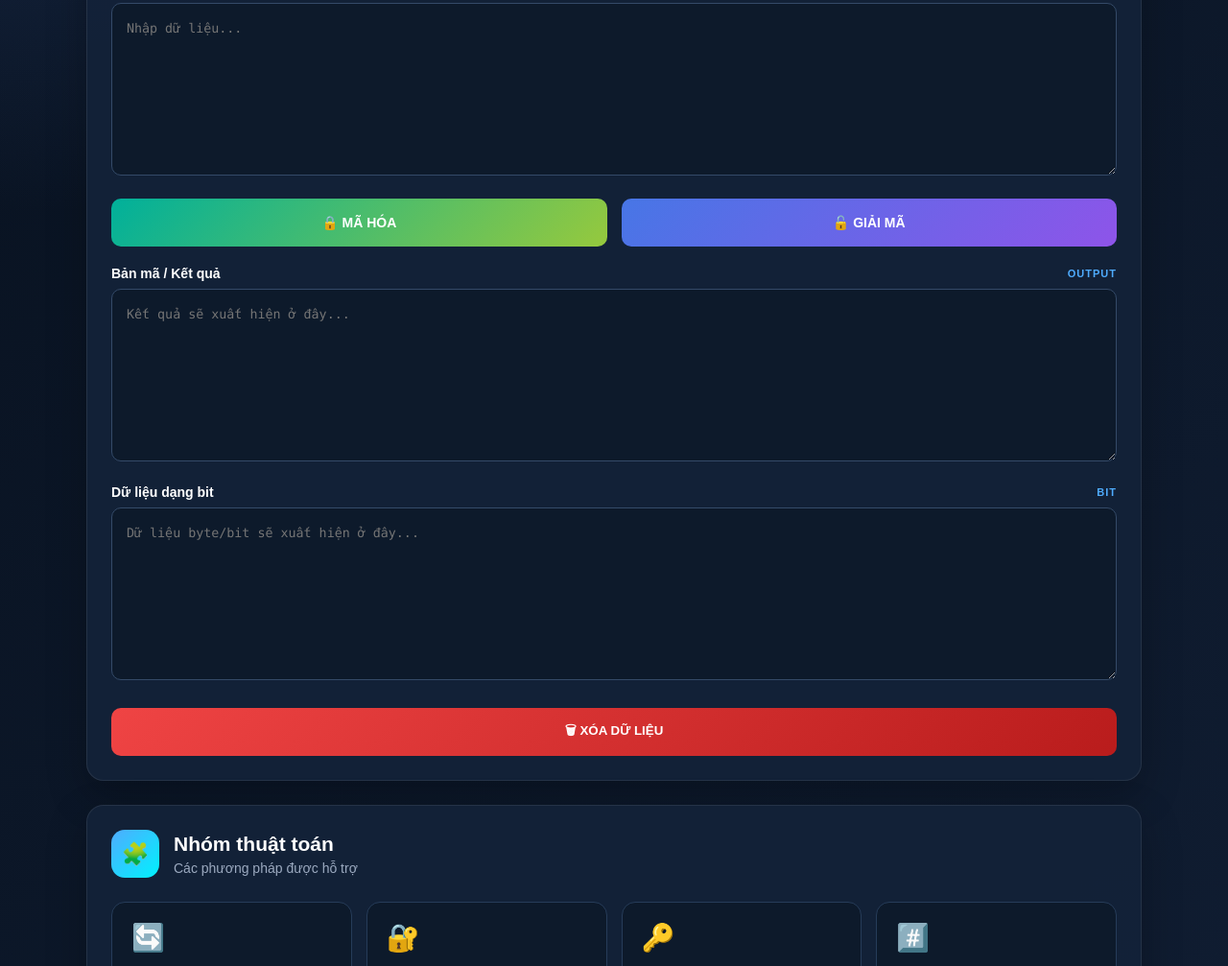
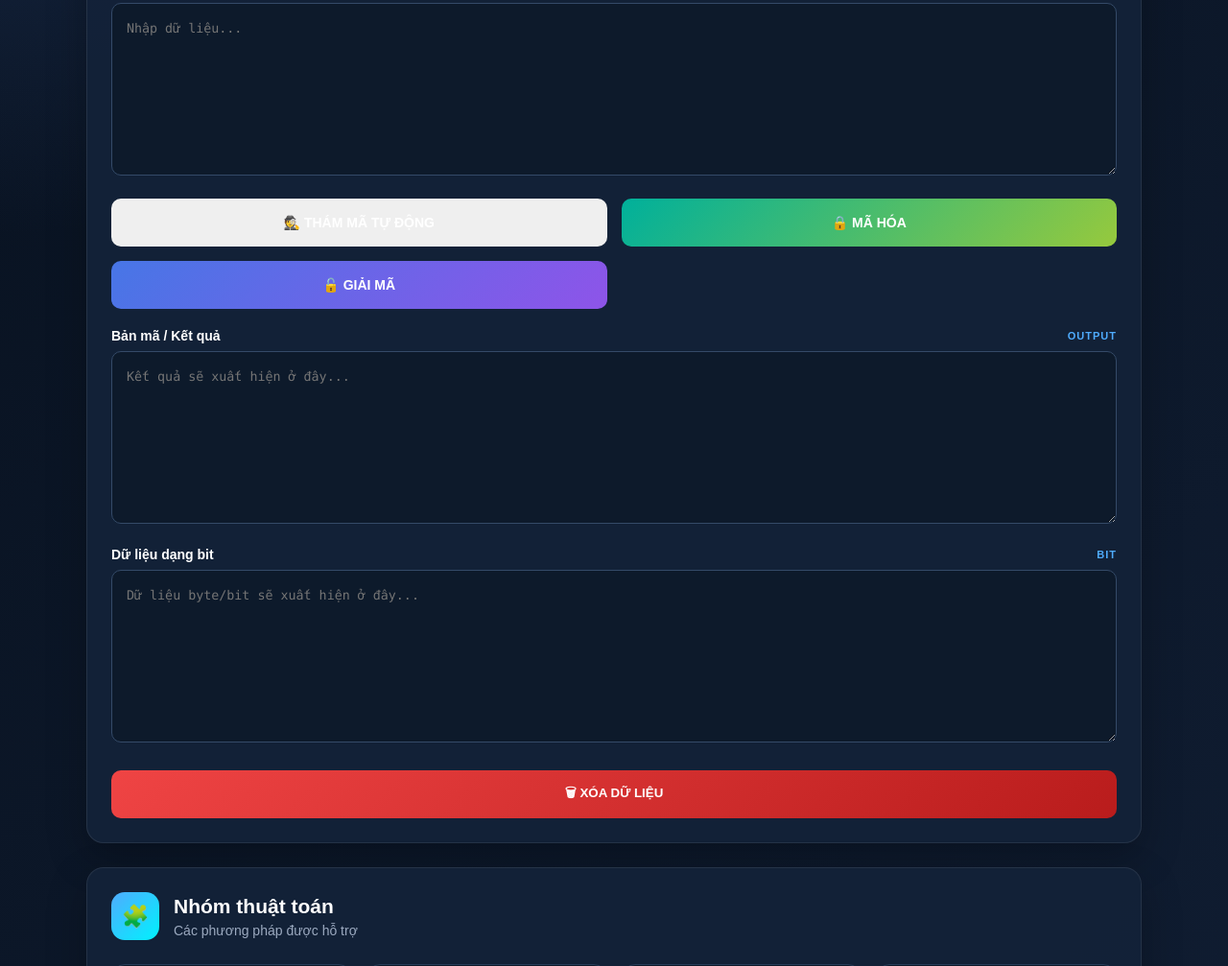
Before and after one commit to phamquockhanh1312/CONGCUMAHOA, a plain HTML site: page index.html in a window 1280 px wide. Shown: the part 702-1709 px from the top of the page at 96% size. Drawn offline with nearby package versions, Linux system fonts and the light colour scheme.

Commit message:
Update index.html

```diff
--- a/index.html
+++ b/index.html
@@ -252,6 +252,11 @@
         <!-- BUTTONS -->
         <div class="button-grid">
 
+<button type="button" class="btn" id="crackBtn">
+    🕵️ THÁM MÃ TỰ ĐỘNG
+</button>
+
+
             <button
                 type="button"
                 class="btn encrypt-btn"
```
